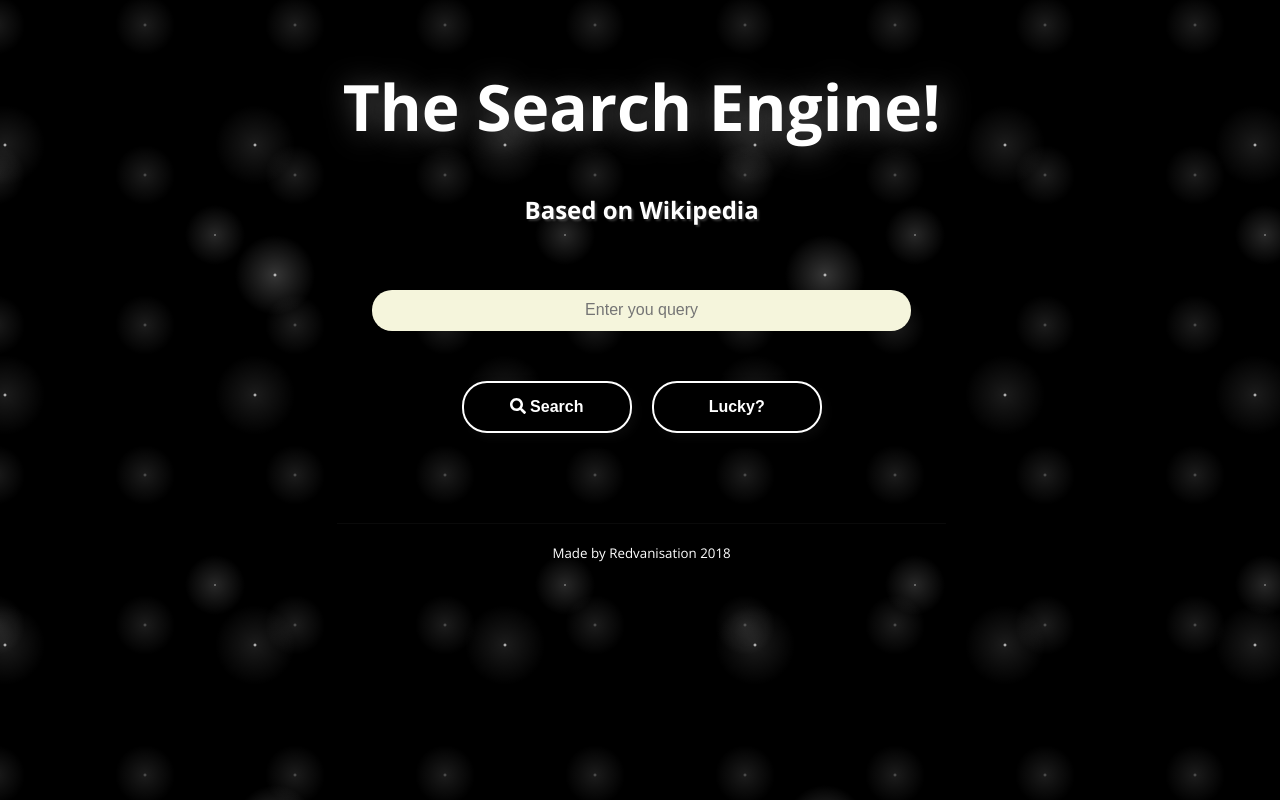
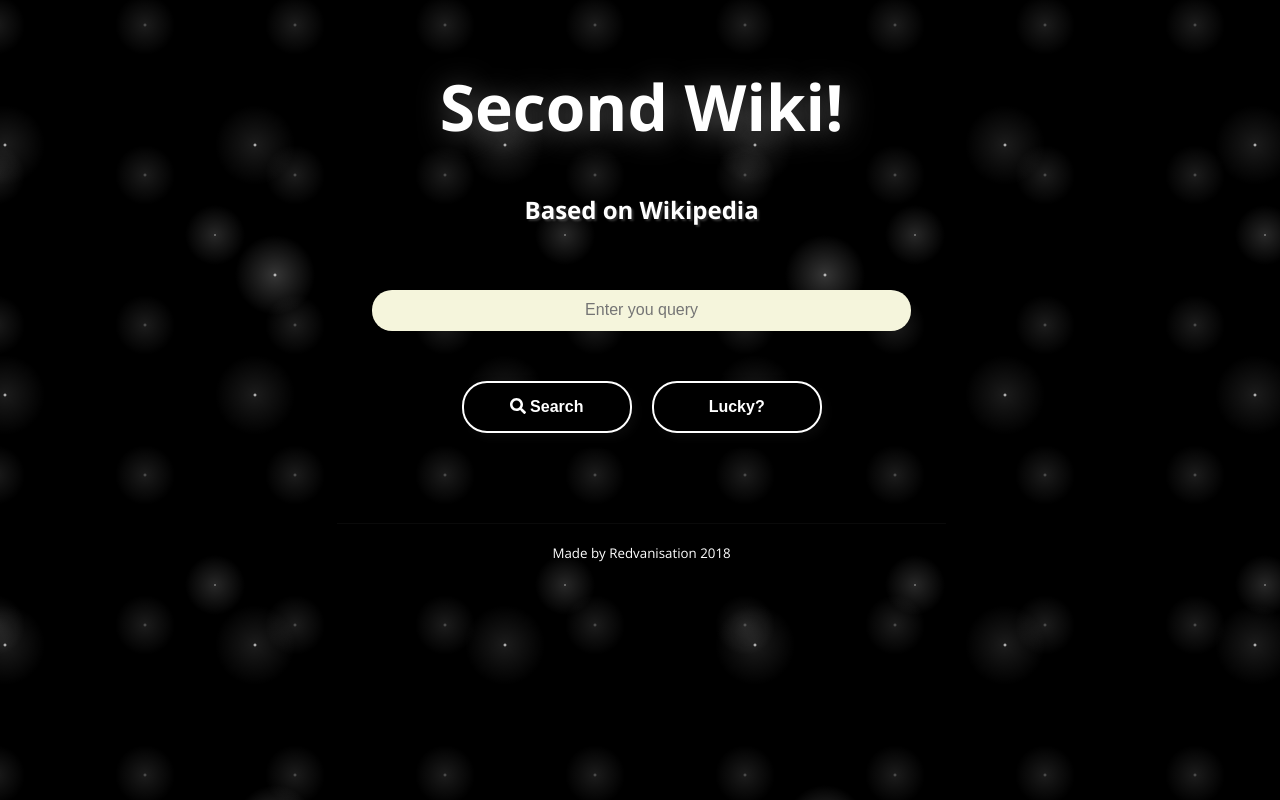
Before and after one commit to Redvanisation/the-reds-wiki, a plain HTML site: page index.html in a window 1280 px wide. Drawn offline with nearby package versions, Linux system fonts and the light colour scheme.

Commit message:
changing title

```diff
--- a/index.html
+++ b/index.html
@@ -3,7 +3,7 @@
 <head>
 	<meta charset="UTF-8" >
 	<meta name="viewport" content="width=device-width, initial-scare=1.0">
-	<title>The Wikipedia Viewer</title>
+	<title>Second Wiki!</title>
 	<link rel="stylesheet" type="text/css" href="style.css">
 	<link href="https://fonts.googleapis.com/css?family=Open+Sans:400,700,800" rel="stylesheet">
 	<script type="text/javascript" src="https://ajax.googleapis.com/ajax/libs/jquery/3.2.1/jquery.min.js"></script>
@@ -12,7 +12,7 @@
 </head>
 <body>
 	<header>
-		<h1>The Search Engine!</h1>
+		<h1>Second Wiki!</h1>
 		<h3>Based on Wikipedia</h3>
 	</header>
 	<main>
```
